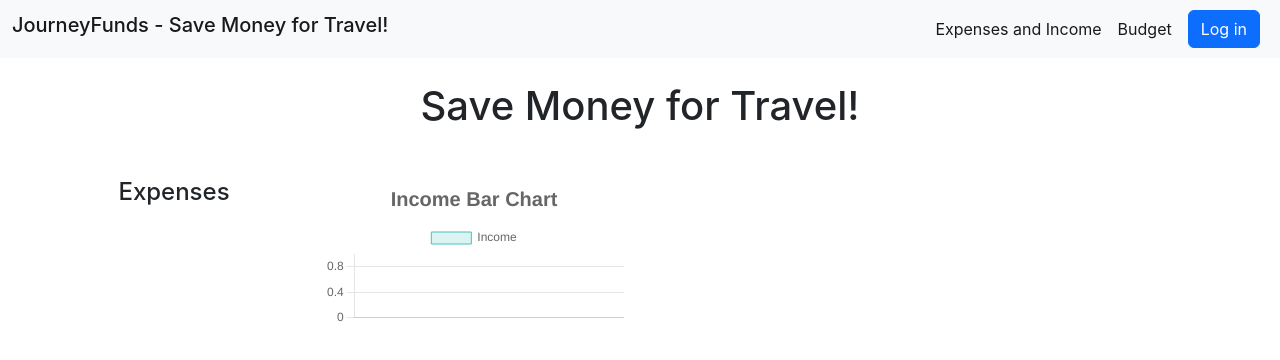
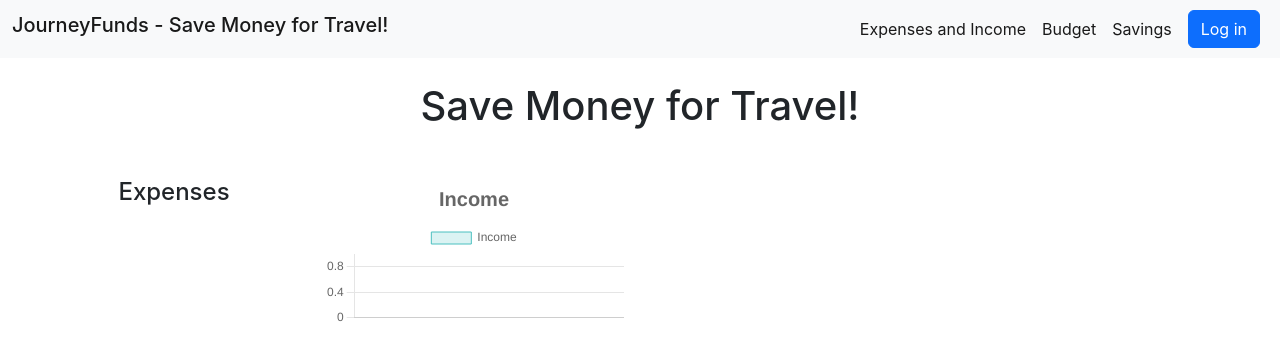
Before and after one commit to CodingCashew/journey-funds-save-money-for-travel, a React (Create React App) app: page / in a window 1280 px wide. Shown: the top 360 px of the page. Built offline with nearby package versions, Linux system fonts and the light colour scheme.

Commit message:
Organize File Structure

```diff
--- a/src/App.js
+++ b/src/App.js
@@ -1,12 +1,13 @@
 import React from "react";
 import { BrowserRouter, Route, Routes } from "react-router-dom";
 import "./App.css";
-import Budget from "./Components/Budget.tsx";
-import Expenses from "./Components/Expenses.tsx";
-import Home from "./Components/Home.tsx";
-import Login from "./Components/Login.tsx";
+import Budget from "./Pages/Budget.tsx";
+import Expenses from "./Pages/Expenses.tsx";
+import Savings from "./Pages/Savings.tsx";
+import Home from "./Pages/Home.tsx";
+import Login from "./Pages/Login.tsx";
 import Navbar from "./Components/Navbar.tsx";
-import Signup from "./Components/Signup.tsx";
+import Signup from "./Pages/Signup.tsx";
 import { AccountProvider } from "./context/AccountContext";
 
 const App = () => {
@@ -18,6 +19,7 @@ const App = () => {
           <Routes>
             <Route path="/budget" element={<Budget />} />
             <Route path="/expenses" element={<Expenses />} />
+            <Route path="/savings" element={<Savings />} />
             <Route path="/login" element={<Login />} />
             <Route path="/signup" element={<Signup />} />
             <Route path="/" element={<Home />} />
--- a/src/Components/BarChart.tsx
+++ b/src/Components/BarChart.tsx
@@ -29,7 +29,7 @@ const IncomeBarChart = ({ income }: any) => {
     plugins: {
       title: {
         display: true,
-        text: 'Income Bar Chart',
+        text: 'Income',
         font: {
           size: 20
         }
--- a/src/Components/Navbar.tsx
+++ b/src/Components/Navbar.tsx
@@ -52,6 +52,17 @@ function Navbar() {
                 </a>
               </li>
             </ul>
+            <ul className="navbar-nav mb-2 mb-lg-0 mw-30">
+              <li className="nav-item">
+                <a
+                  className="nav-link active"
+                  aria-current="page"
+                  href="/savings"
+                >
+                  Savings
+                </a>
+              </li>
+            </ul>
             {!isLoggedIn && (
               <a className="nav-link active" aria-current="page" href="/login">
                 <button className="btn btn-primary mx-2">Log in</button>
--- /dev/null
+++ b/src/Pages/Savings.tsx
@@ -0,0 +1,6 @@
+
+function Savings() {
+
+}
+
+export default Savings;
```
Also changed, not shown: src/Components/Savings.tsx (deleted, +0 -169 lines), src/Pages/Home.tsx (renamed from src/Components/Home.tsx, +6 -3 lines), src/Pages/Budget.tsx (renamed from src/Components/Budget.tsx), src/Pages/Expenses.tsx (renamed from src/Components/Expenses.tsx), src/Pages/Login.tsx (renamed from src/Components/Login.tsx), src/Pages/Signup.tsx (renamed from src/Components/Signup.tsx).
